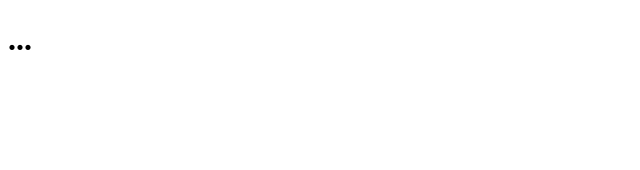
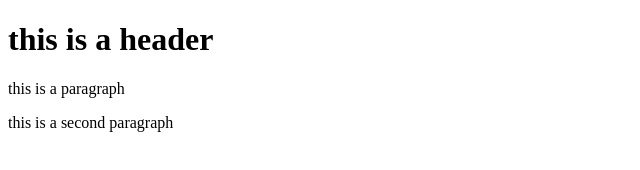
Before and after one commit to Nidgithm5/git-test, a plain HTML site: page index.html in a window 1280 px wide. Shown: the whole page, without its empty margins (0-640 px from the left). Drawn offline with Linux system fonts and the light colour scheme.

Commit message:
third commit

```diff
--- a/index.html
+++ b/index.html
@@ -3,6 +3,8 @@
     <head></head>
 
     <body>
-        <h1>...</h1>
+        <h1>this is a header</h1>
+        <p>this is a paragraph</p>
+        <p>this is a second paragraph</p>
     </body>
 </html>
```
Also changed, not shown: templates/test.html (+1 -0 lines).
